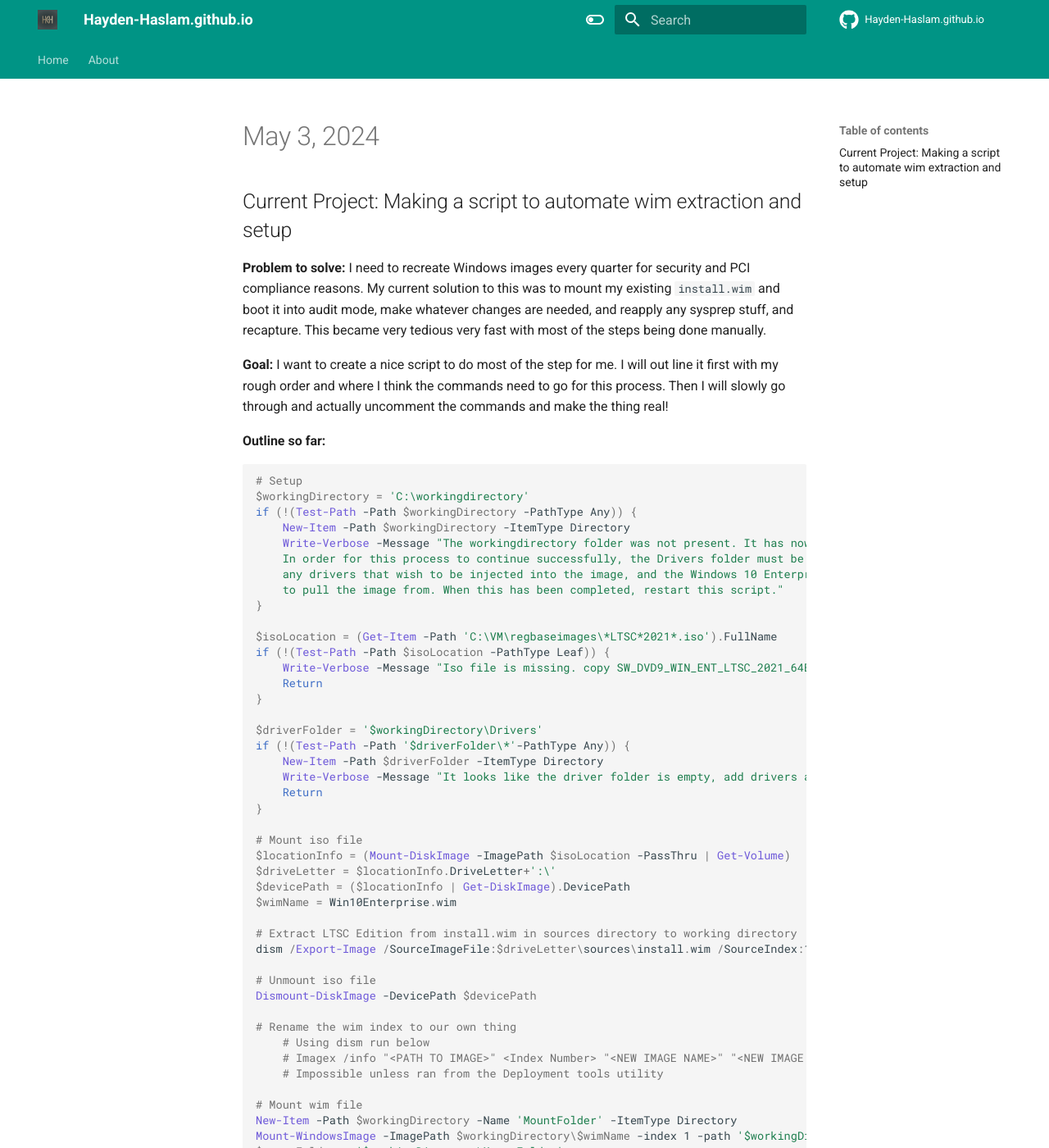
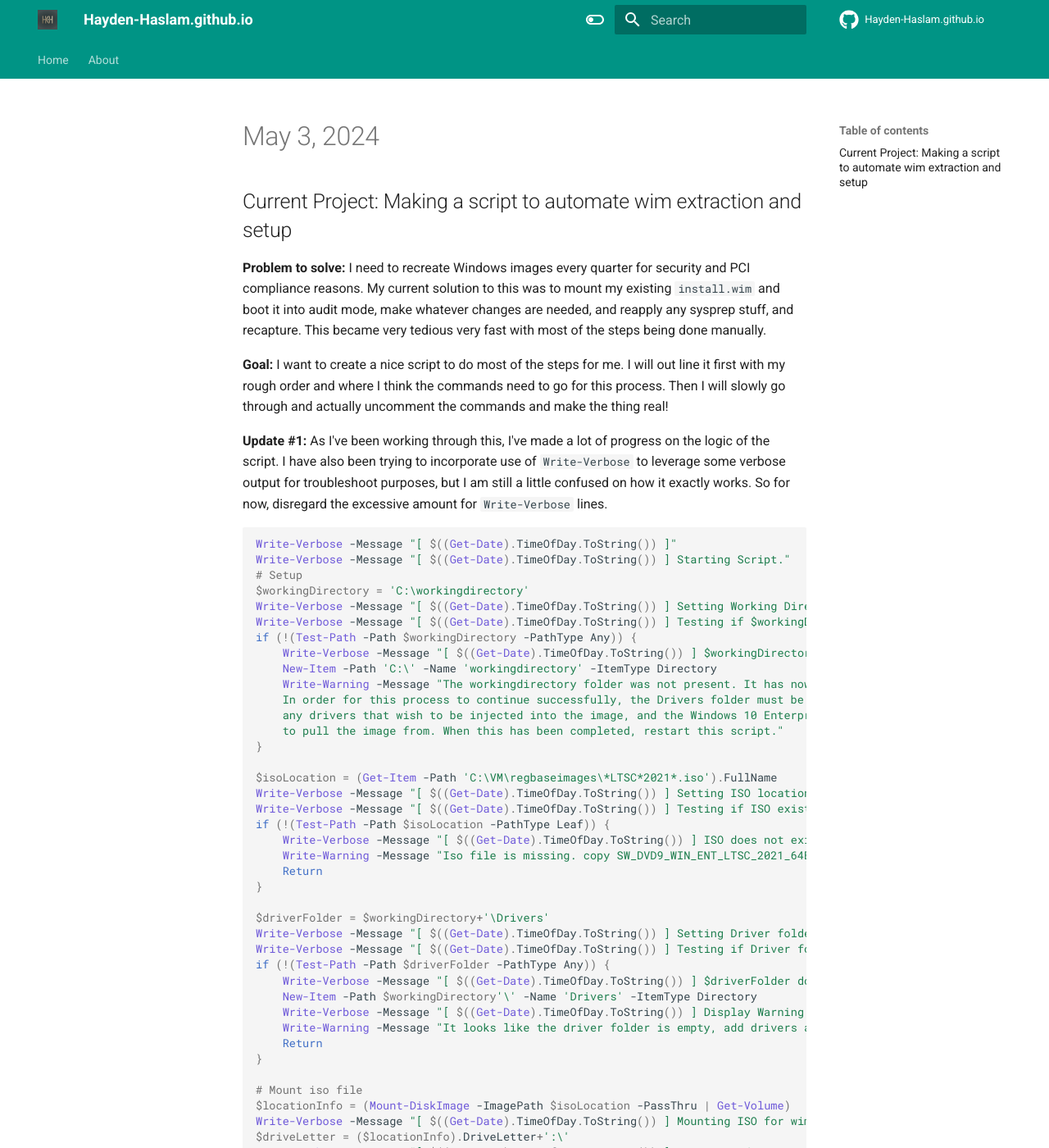
Before and after one commit to Hayden-Haslam/Hayden-Haslam.github.io, an MkDocs documentation site: the page built from docs/05032024.md, in a window 1280 px wide and 1400 px high. Shown: the whole window at 82% size. Built offline with MkDocs 1.6.1 and Material for MkDocs 9.7.7, drawn with Linux system fonts in a browser that asks for light colours; comment, search, counter and statistics services are not loaded; some of the changed text lies outside the part shown.

Commit message:
added new content to  05032024 project

````diff
--- a/docs/05032024.md
+++ b/docs/05032024.md
@@ -8,45 +8,69 @@ existing `install.wim` and boot it into audit mode, make whatever changes are
 needed, and reapply any sysprep stuff, and recapture. This became very tedious
 very fast with most of the steps being done manually.
 
-**Goal:** I want to create a nice script to do most of the step for me. I will out line it first with my rough order and where I think the commands need to go for this process. Then I will slowly go through and actually uncomment the commands and make the thing real!
+**Goal:** I want to create a nice script to do most of the steps for me. I will
+out line it first with my rough order and where I think the commands need to go
+for this process. Then I will slowly go through and actually uncomment the
+commands and make the thing real!
 
-**Outline so far:**
+**Update #1:** As I've been working through this, I've made a lot of progress on
+the logic of the script. I have also been trying to incorporate use of
+`Write-Verbose` to leverage some verbose output for troubleshoot purposes, but I
+am still a little confused on how it exactly works. So for now, disregard the
+excessive amount for `Write-Verbose` lines.
 
 ```powershell
-
+Write-Verbose -Message "[ $((Get-Date).TimeOfDay.ToString()) ]"
+Write-Verbose -Message "[ $((Get-Date).TimeOfDay.ToString()) ] Starting Script."
 # Setup
 $workingDirectory = 'C:\workingdirectory'
+Write-Verbose -Message "[ $((Get-Date).TimeOfDay.ToString()) ] Setting Working Directory to $workingDirectory."
+Write-Verbose -Message "[ $((Get-Date).TimeOfDay.ToString()) ] Testing if $workingDirectoy exists."
 if (!(Test-Path -Path $workingDirectory -PathType Any)) {
-    New-Item -Path $workingDirectory -ItemType Directory
-    Write-Verbose -Message "The workingdirectory folder was not present. It has now been created. `
+    Write-Verbose -Message "[ $((Get-Date).TimeOfDay.ToString()) ] $workingDirectory does not exist, creating now."
+    New-Item -Path 'C:\' -Name 'workingdirectory' -ItemType Directory
+    Write-Warning -Message "The workingdirectory folder was not present. It has now been created. `
     In order for this process to continue successfully, the Drivers folder must be present and contain `
     any drivers that wish to be injected into the image, and the Windows 10 Enterprise LTSC iso file `
     to pull the image from. When this has been completed, restart this script."
 }
 
 $isoLocation = (Get-Item -Path 'C:\VM\regbaseimages\*LTSC*2021*.iso').FullName
+Write-Verbose -Message "[ $((Get-Date).TimeOfDay.ToString()) ] Setting ISO location: $isoLocation."
+Write-Verbose -Message "[ $((Get-Date).TimeOfDay.ToString()) ] Testing if ISO exists."
 if (!(Test-Path -Path $isoLocation -PathType Leaf)) {
-    Write-Verbose -Message "Iso file is missing. copy SW_DVD9_WIN_ENT_LTSC_2021_64BIT_English_MLF_X22-84414.ISO into C:\workingdirectory and restart script."
+    Write-Verbose -Message "[ $((Get-Date).TimeOfDay.ToString()) ] ISO does not exist, display Warning and exit."
+    Write-Warning -Message "Iso file is missing. copy SW_DVD9_WIN_ENT_LTSC_2021_64BIT_English_MLF_X22-84414.ISO into C:\workingdirectory and restart script."
     Return
 }
 
-$driverFolder = '$workingDirectory\Drivers'
-if (!(Test-Path -Path '$driverFolder\*'-PathType Any)) {
-    New-Item -Path $driverFolder -ItemType Directory
-    Write-Verbose -Message "It looks like the driver folder is empty, add drivers and restart script"
+$driverFolder = $workingDirectory+'\Drivers'
+Write-Verbose -Message "[ $((Get-Date).TimeOfDay.ToString()) ] Setting Driver folder location: $driverFolder."
+Write-Verbose -Message "[ $((Get-Date).TimeOfDay.ToString()) ] Testing if Driver folder exists."
+if (!(Test-Path -Path $driverFolder -PathType Any)) {
+    Write-Verbose -Message "[ $((Get-Date).TimeOfDay.ToString()) ] $driverFolder does not exits, creating now."
+    New-Item -Path $workingDirectory'\' -Name 'Drivers' -ItemType Directory
+    Write-Verbose -Message "[ $((Get-Date).TimeOfDay.ToString()) ] Display Warning and exit."
+    Write-Warning -Message "It looks like the driver folder is empty, add drivers and restart script"
     Return
 }
 
 # Mount iso file
 $locationInfo = (Mount-DiskImage -ImagePath $isoLocation -PassThru | Get-Volume)
-$driveLetter = $locationInfo.DriveLetter+':\'
+Write-Verbose -Message "[ $((Get-Date).TimeOfDay.ToString()) ] Mounting ISO for wim extraction."
+$driveLetter = ($locationInfo).DriveLetter+':\'
+Write-Verbose -Message "[ $((Get-Date).TimeOfDay.ToString()) ] ISO mounted at Driver Letter: $driveLetter"
 $devicePath = ($locationInfo | Get-DiskImage).DevicePath
-$wimName = Win10Enterprise.wim
+Write-Verbose -Message "[ $((Get-Date).TimeOfDay.ToString()) ] ISO mounted at Device Location: $devicePath"
+$wimName = 'Win10Enterprise.wim'
+Write-Verbose -Message "[ $((Get-Date).TimeOfDay.ToString()) ] Setting extracted wim name: $wimName"
 
 # Extract LTSC Edition from install.wim in sources directory to working directory
-dism /Export-Image /SourceImageFile:$driveLetter\sources\install.wim /SourceIndex:1 /DestinationImageFile:$workingDirectory\$wimName
+Write-Verbose -Message "[ $((Get-Date).TimeOfDay.ToString()) ] Extracting Windows 10 LTSC version from install.wim to $workingDirectory"
+Dism /Export-Image /SourceImageFile:$driveLetter\sources\install.wim /SourceIndex:1 /DestinationImageFile:$workingDirectory\$wimName
 
 # Unmount iso file
+Write-Verbose -Message "[ $((Get-Date).TimeOfDay.ToString()) ] Dismount ISO file from $devicePath"
 Dismount-DiskImage -DevicePath $devicePath
 
 # Rename the wim index to our own thing
@@ -65,12 +90,14 @@ dism /Image:$mountFolder /Add-Driver /Driver:$driverFolder /Recurse
 # Make Audit Mode answer file
     # To configure Windows to boot to audit mode, add the Microsoft-Windows-Deployment | Reseal | Mode = audit
     # Run script on first time start up
+        # Install-Module -Name PSWindowsUpdate
+        # Get-WindowsUpdate -AcceptAll
 
 # Copy sysprep files into sysprep folder in image
     # Copy-Item
 
 # Unmount wim file
-    # Dismount-WindowsImage -path "<PATH TO MOUNT FOLDER>" -save
+Dismount-WindowsImage -path $mountFolder -save
 
 # Rename wim file
     # Rename-File -Path <path to install.wim> -NewName <New Name of wim>
````
Also changed, not shown: other parts of docs/05032024.md (+3 -2 lines), docs/about.md (+1 -1 lines).
